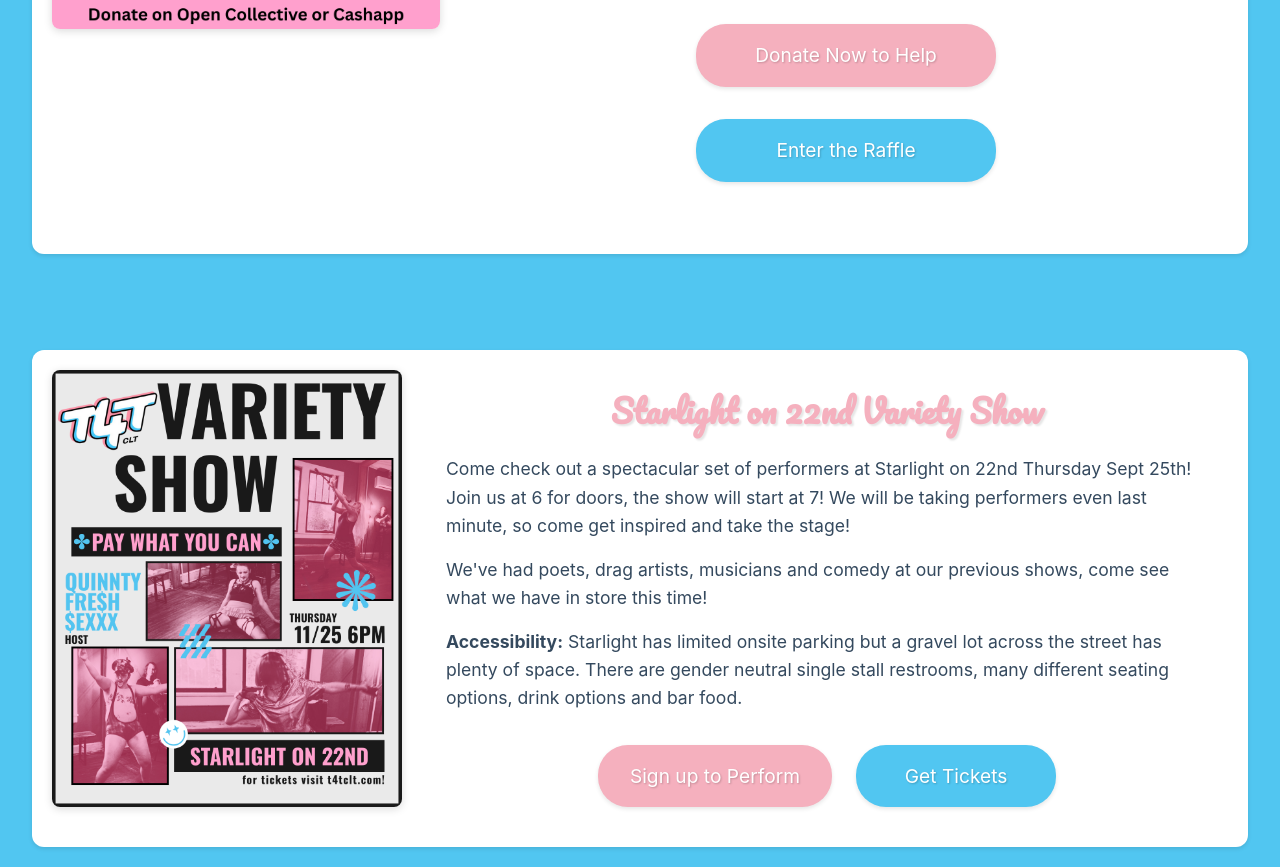
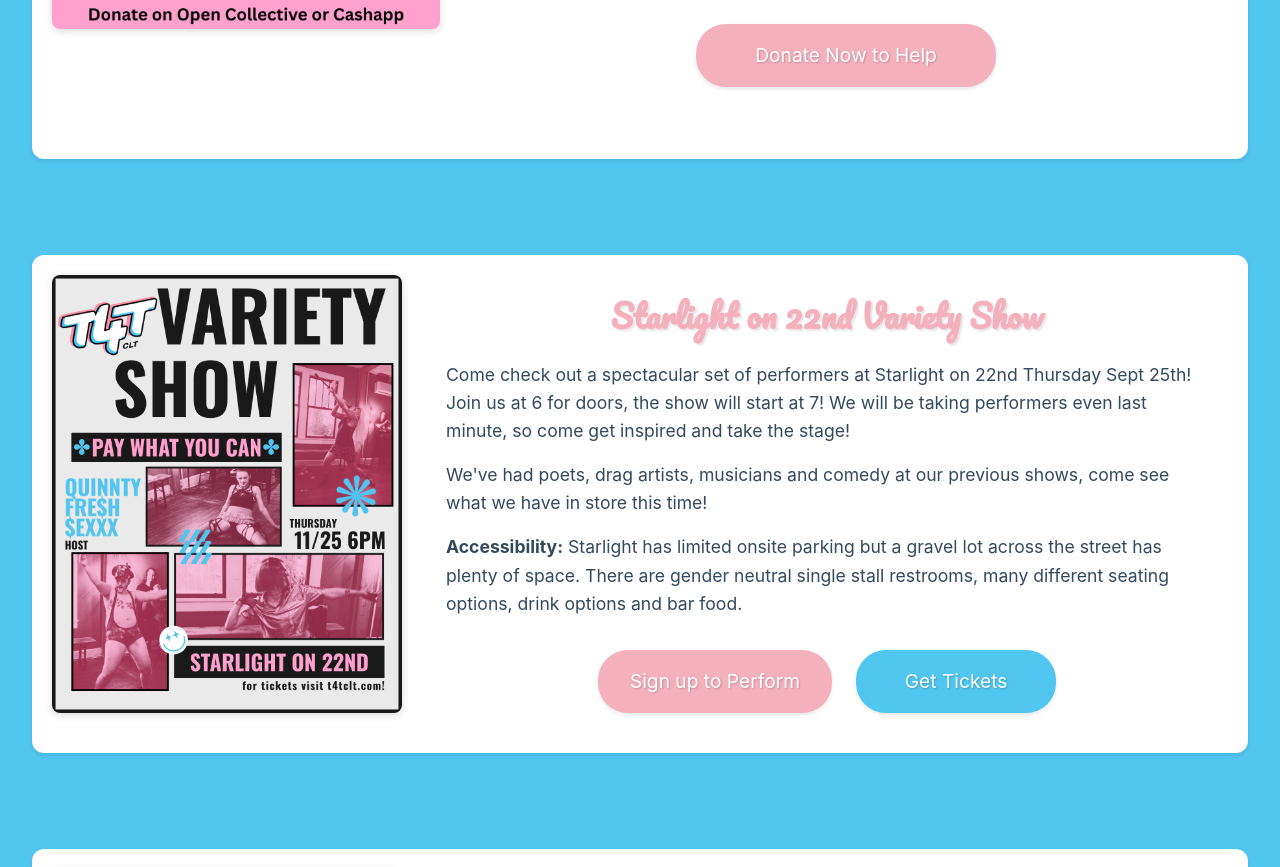
Before and after one commit to t4tclt/t4tclt, a React (Create React App) app: page / in a window 1280 px wide. Shown: the part 2423-3290 px from the top of the page. Built offline with nearby package versions, Linux system fonts and the light colour scheme.

Commit message:
remove button

```diff
--- a/src/routes/Home.tsx
+++ b/src/routes/Home.tsx
@@ -82,14 +82,7 @@ function Home() {
                 >
                   Donate Now to Help
                 </a>
-                <a
-                  href="https://forms.gle/okqhWcJhLEg5UcCd9"
-                  target="_blank"
-                  rel="noopener noreferrer"
-                  className="raffle-button"
-                >
-                  Enter the Raffle
-                </a>
+
               </div>
             </div>
           </div>
```
